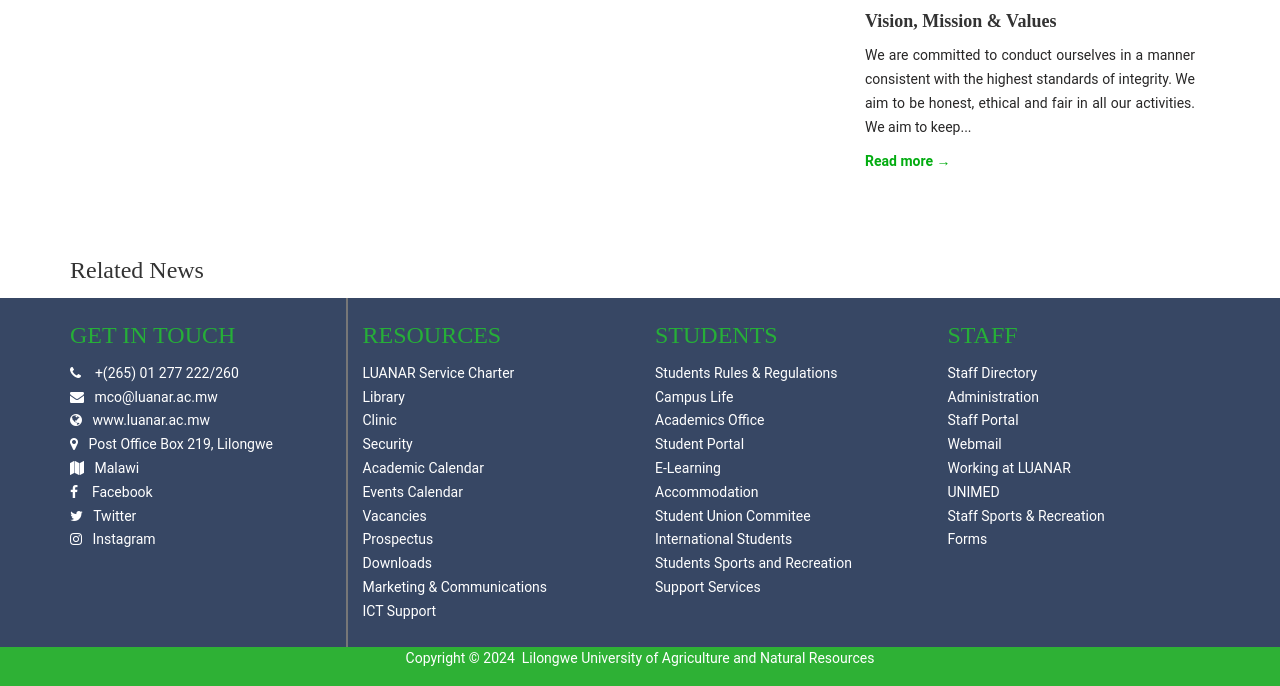
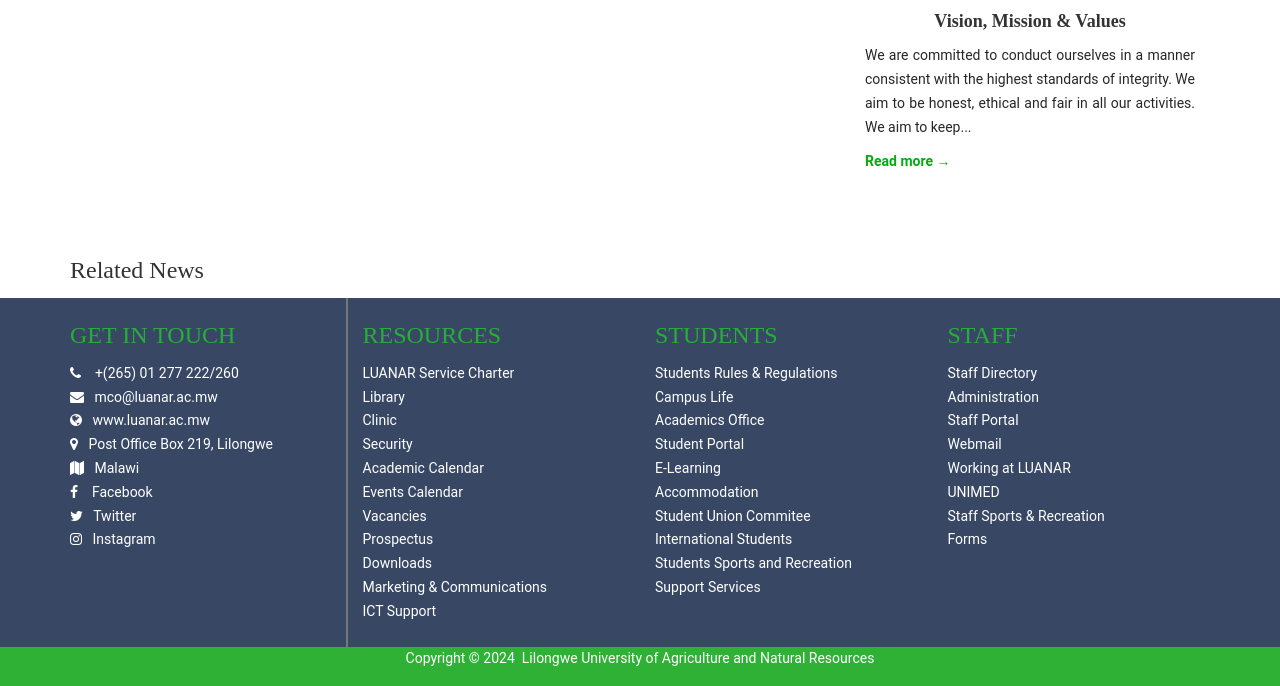
Before and after one commit to amedeoclement/LUANAR_PROJECT, a Django app: template Luanar_website/luanarapp/templates/luanarapp/event_details.html in a window 1280 px wide. Shown: the part 1070-1756 px from the top of the page. Run offline with Django 5.2, Linux system fonts and the light colour scheme; the template is opened without the code that fills it, so the values that code supplies are empty; parts of the project's set-up code (start-up, migrations or seed data) failed here and were passed over; some libraries are stand-ins or nearby versions.

Commit message:
commit third message

```diff
--- a/Luanar_website/luanarapp/templates/luanarapp/event_details.html
+++ b/Luanar_website/luanarapp/templates/luanarapp/event_details.html
@@ -113,8 +113,8 @@
                     <div class="mb-sm-30 bg-white pb-10">
                         <img class="img-fullwidth" src="{% static 'images/about/mission.jpg' %}" alt="">
 
-                        <div class="pl-20  pr-10">
-                            <h4 class="font-weight-600 mt-20">Vision, Mission & Values</h4>
+                        <div style="font-size: 14px;">
+                            <h4 class="font-weight-600 text-center mt-20">Vision, Mission & Values</h4>
                             <p style="text-align: justify;">We are committed to conduct ourselves in a manner consistent
                                 with the highest standards of integrity. We aim to be honest, ethical and fair in all
                                 our activities. We aim to keep...</p>
--- a/Luanar_website/luanarapp/templates/luanarapp/home.html
+++ b/Luanar_website/luanarapp/templates/luanarapp/home.html
@@ -327,7 +327,7 @@
                           <div class="event-details p-15 mt-20">
                             <h5 class="media-heading text-uppercase font-weight-500">{{event.event_title|truncatewords:5}}</h5>
                             <p>{{event.event_description|truncatewords:10}}</p>
-                            <a href="#" class="btn btn-flat btn-dark btn-theme-colored btn-sm">Details <i
+                            <a href="{% url 'eventsdetail' event.event_id %}" class="btn btn-flat btn-dark btn-theme-colored btn-sm">Details <i
                                 class="fa fa-angle-double-right"></i></a>
                           </div>
                         </div>
```
